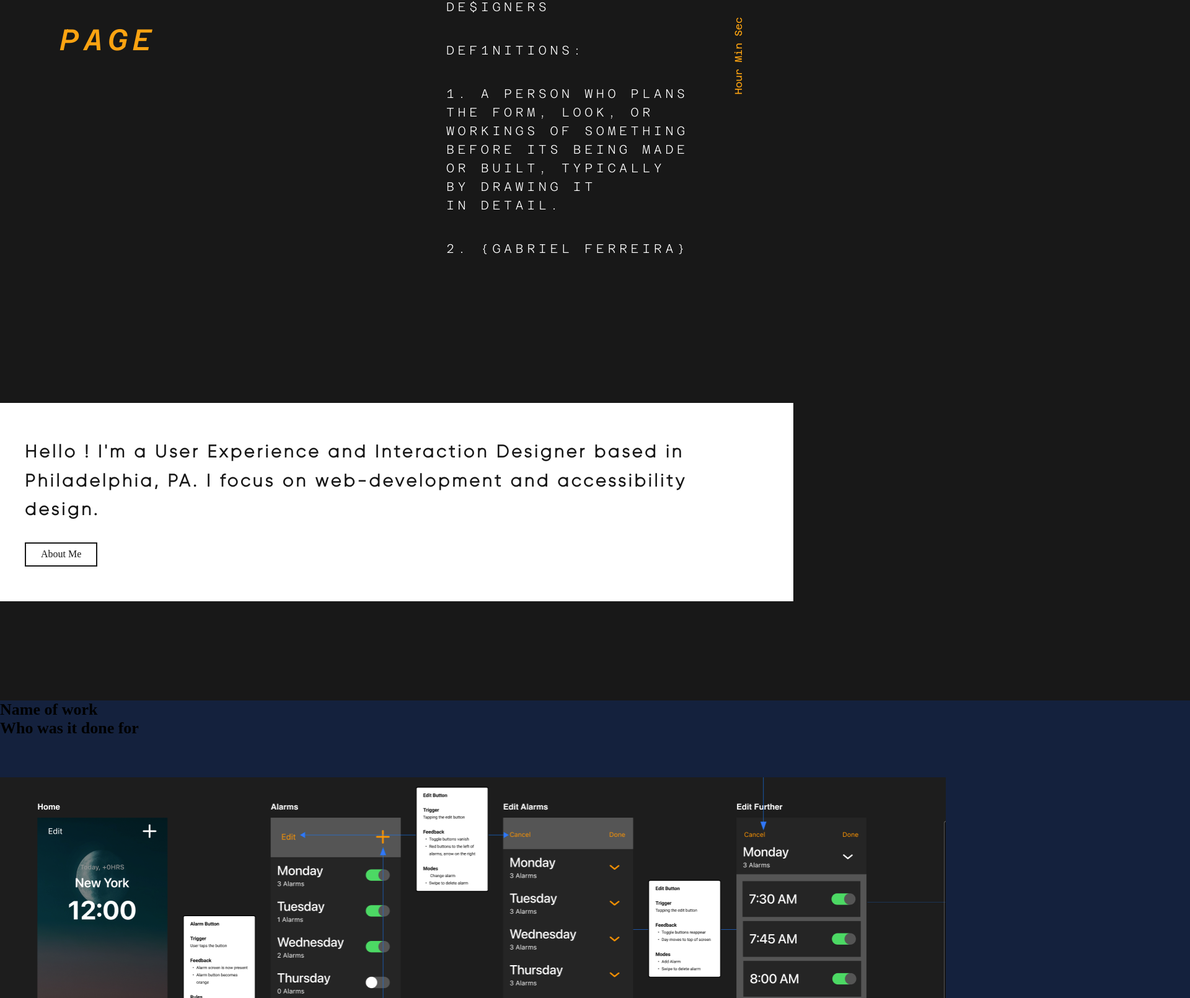
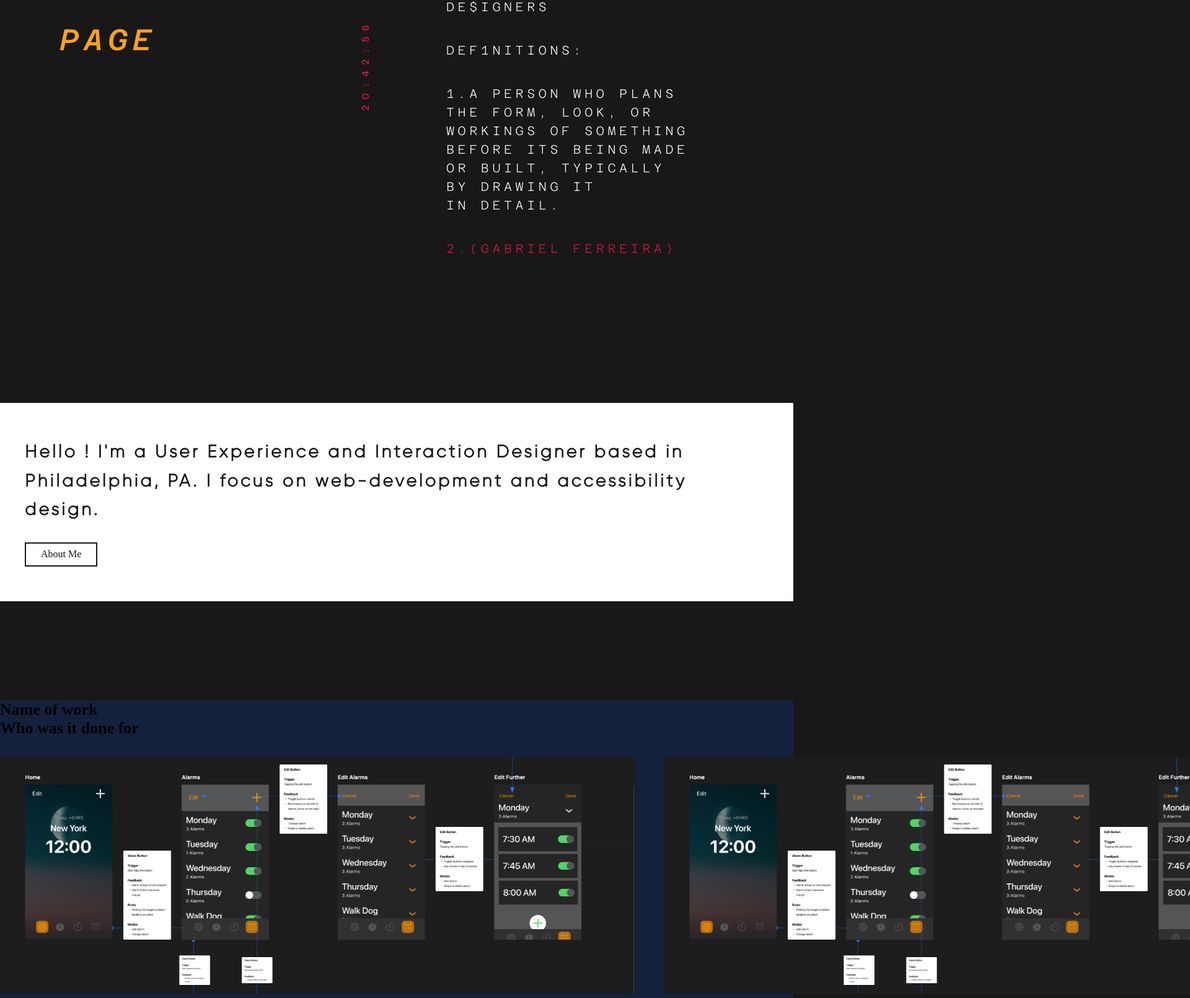
Before and after one commit to gabeferreiraa/idm222-gf379, a website built with Vite: page index.html in a window 1280 px wide. Shown: the part 470-2080 px from the top of the page at 62% size, 1920 px wide, since content can reach past the window. Built offline with nearby package versions, Linux system fonts and the light colour scheme.

Commit message:
added in new color: crimson

```diff
--- a/index.html
+++ b/index.html
@@ -133,10 +133,10 @@
         <h3>Plural- Noun: De$igners</h3>
         <h3>Def1nitions:</h3>
         <h3>
-          1. a person who plans the form, look, or workings of something before
+          1.a person who plans the form, look, or workings of something before
           its being made or built, typically by drawing it in detail.
         </h3>
-        <h3>2. {Gabriel Ferreira}</h3>
+        <h3>2.{Gabriel Ferreira}</h3>
       </div>
       <div class="local-time">
         <p>Hour Min Sec</p>
@@ -152,7 +152,7 @@
       </div>
     </div>
     <article class="projects">
-      <div class="project-text-wrapper">
+      <div class="projects-wrapper">
         <h2>
           <div>
             Name of work
@@ -165,8 +165,32 @@
         <div class="projects-wrapper">
           <div class="projects-gallery-box">
             <div class="projects-gallery-wrapper">
-              <figure class="projects-gallery-wrapper-media">
-                <div>
+              <figure class="projects-gallery-media">
+                <div class="projects-gallery-media-box">
+                  <img
+                    src="./images/portfolio-clock-grouping-large.png"
+                    alt=""
+                  />
+                </div>
+              </figure>
+              <figure class="projects-gallery-media">
+                <div class="projects-gallery-media-box">
+                  <img
+                    src="./images/portfolio-clock-grouping-large.png"
+                    alt=""
+                  />
+                </div>
+              </figure>
+              <figure class="projects-gallery-media">
+                <div class="projects-gallery-media-box">
+                  <img
+                    src="./images/portfolio-clock-grouping-large.png"
+                    alt=""
+                  />
+                </div>
+              </figure>
+              <figure class="projects-gallery-media">
+                <div class="projects-gallery-media-box">
                   <img
                     src="./images/portfolio-clock-grouping-large.png"
                     alt=""
--- a/index.js
+++ b/index.js
@@ -1,6 +1,7 @@
+/* // -----------------Imports-------------------------// */
 import { animate, stagger, timeline, scroll } from "motion";
 
-// -------- Hamburger Animations --------//
+/* // -----------------HamburgerMenu-------------------------// */
 
 const hamburgerButton = document.getElementById("hamburger-button");
 const hamburgerMenu = document.getElementById("burger-white");
@@ -23,7 +24,7 @@ hamburgerButton.addEventListener("click", () => {
   }
 });
 
-// -------- Mouse Animations --------//
+/* // -----------------MouseAnimations-------------------------// */
 
 const cursorDot = document.querySelector("[data-cursor-dot]");
 const cursorOutline = document.querySelector("[data-cursor-outline]");
@@ -47,7 +48,7 @@ window.addEventListener("mousemove", function (e) {
   );
 });
 
-// -------- Set Current Page --------//
+/* // -----------------MenuActiveSelection-------------------------// */
 const activePage = window.location.pathname;
 const navLinks = document
   .querySelectorAll(".heading1-menu-sub-wrapper a")
@@ -60,8 +61,6 @@ const navLinks = document
 // -------- Animations Start --------//
 const activator = document.querySelector("#hamburger-button");
 // const mover = document.querySelector("#menu-open-wrapper");
-
-// scroll(animate(".progress", { strokeDasharray: ["0,1", "1,1"] }));
 
 let menuOpen = true;
 const daMotion = [
@@ -106,7 +105,7 @@ activator.addEventListener("click", () => {
 
   menuOpen = !menuOpen;
 });
-
+/* // -----------------PreLoader-------------------------// */
 setTimeout(() => {
   const loaderText = document.querySelector(".loader").querySelector("h1");
   const loader = document.querySelector(".loader");
@@ -119,6 +118,7 @@ setTimeout(() => {
   });
 }, 700);
 
+/* // -----------------HoverGlitchEffect-------------------------// */
 const letters =
   "ABCDEFGHIJKLMNOPQRSTUVWXYZabcdefghijklmnopqrstuvwxyz1234567890!@#$%&?'";
 
@@ -150,3 +150,21 @@ spanElements.forEach((span) => {
     }, 30);
   };
 });
+/* // -----------------CurrentTimeSet-------------------------// */
+const localTime = document.querySelector(".local-time");
+
+function updateTime() {
+  const now = new Date();
+  const hours = now.getHours();
+  const minutes = now.getMinutes();
+  const seconds = now.getSeconds();
+
+  const clockString = `${hours.toString().padStart(2, "0")}:${minutes
+    .toString()
+    .padStart(2, "0")}:${seconds.toString().padStart(2, "0")}`;
+
+  localTime.innerText = clockString;
+}
+
+updateTime();
+setInterval(updateTime, 1000);
--- a/styles/index.css
+++ b/styles/index.css
@@ -134,6 +134,7 @@ h6 {
   --letter-spacing-l: 0.5rem;
 
   --navy: #14213d;
+  --crimson: #dc143c;
   --yellow: #fca311;
   --gray: #e5e5e5;
   --white: #fff;
@@ -406,14 +407,14 @@ button {
     }
   }
   .hero-definition {
+    align-items: flex-start;
     display: flex;
     flex-direction: column;
+    justify-content: center;
+    left: 55%;
     padding: var(--base-padding);
-    justify-content: center;
-    align-items: flex-start;
     position: absolute;
     top: 350px;
-    left: 55%;
     h3 {
       color: var(--white);
       max-width: 400px;
@@ -426,18 +427,18 @@ button {
       text-wrap: pretty;
       line-height: 1.5;
       text-transform: uppercase;
+
+      &:last-child {
+        color: var(--crimson);
+      }
     }
   }
   .local-time {
-    align-items: center;
-    bottom: 0;
-    color: var(--yellow);
-    display: flex;
+    color: var(--crimson);
     font-family: var(--ff-primary);
-    justify-content: flex-end;
-    position: absolute;
-    right: 2%;
-    top: 0;
+    letter-spacing: var(--letter-spacing-m);
+    position: relative;
+    right: 50px;
     transform: rotate(270deg);
   }
 }
@@ -468,13 +469,11 @@ button {
 .projects {
   height: 195vh; /* // ----------------Insert-Break-Point-for-smaller-sizes-140ish (vh)---------------------------// */
   top: calc(140vh + 40vh);
+  left: 0;
   background-color: var(--navy);
   position: absolute;
   margin: 10rem 0;
-  .project-text-wrapper {
-    margin: auto;
-    width: 125rem;
-  }
+  width: 100%;
   .projects-gallery {
     cursor: grab;
     .projects-wrapper {
@@ -482,19 +481,29 @@ button {
       width: 125rem;
       .projects-gallery-box {
         font-size: 0;
-        margin-top: 4rem;
+        margin-top: 2rem;
         .projects-gallery-wrapper {
           display: inline-block;
+          justify-content: center;
+          align-items: center;
           white-space: nowrap;
-          .projects-gallery-wrapper-media {
+          .projects-gallery-media {
             display: inline-block;
             font-size: 0;
             overflow: hidden;
-            padding-right: 1.5rem;
+            padding-right: 3rem;
             pointer-events: none;
             position: relative;
             vertical-align: top;
-            width: 127rem;
+            width: 67rem;
+            .projects-gallery-media-box {
+              height: 25rem;
+              position: relative;
+              width: 100%;
+              .projects-gallery-media-image {
+                object-fit: cover;
+              }
+            }
           }
         }
       }
```
